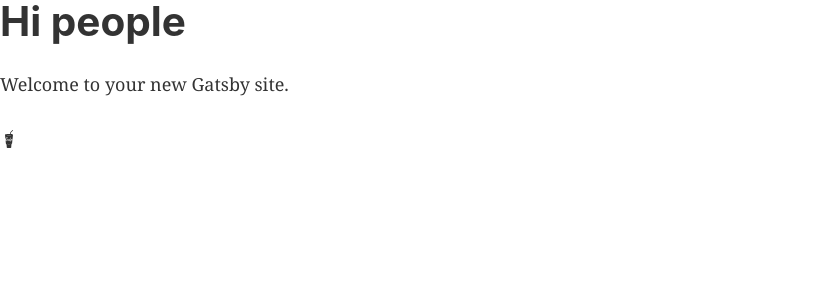
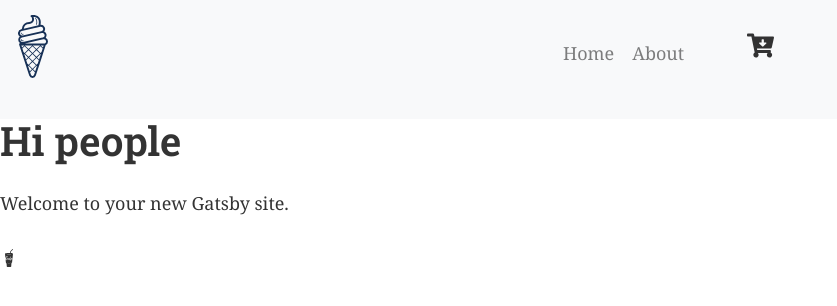
Before and after one commit to kaedenakashima/gatsby-icecream-shop, a Gatsby site: page / in a window 1280 px wide. Shown: the whole page, without its empty margins (0-837 px from the left). Built offline with nearby package versions, Linux system fonts and the light colour scheme; Gatsby itself is replaced by a stand-in of ours.

Commit message:
second commit

```diff
--- /dev/null
+++ b/src/components/Globals/Navbar.js
@@ -0,0 +1,66 @@
+import React, { Component } from 'react'
+import { Link } from 'gatsby'
+import logo from '../../images/logo.svg'
+import { FaCartArrowDown } from 'react-icons/fa'
+
+export default class Navbar extends Component {
+    state = {
+        navbarOpen: false,
+        css: 'collapse navbar-collapse',
+        links: [
+            {
+                id: 1,
+                path: '/',
+                text: 'home'
+            },
+            {
+                id: 2,
+                path: '/about',
+                text: 'about'
+            },
+        ]
+    }
+    navbarHandler = () => {
+        this.state.navbarOpen ? this.setState({ navbarOpen: false, css: "collapse navbar-collapse" })
+            : this.setState({
+                navbarOpen: true,
+                css: 'collapse navbar-collapse show'
+            })
+    }
+    render() {
+        return (
+            <nav className="navbar navbar-expand-sm bg-light navbar-light">
+                <Link to="/" className="navbar-brand">
+                    <img src={logo} alt="logo" style={{ width: "30px" }} />
+                    {/* https://www.iconfinder.com/icons/4053447/cone_cream_dessert_ice_sweet_icon CReative Commons (Attribution 3.0 Unported); https://www.iconfinder.com/weblays */}
+                </Link>
+                <button
+                    className="navbar-toggler"
+                    type="button"
+                    onClick={this.navbarHandler}
+                >
+                    <span className="navbar-toggler-icon" />
+                </button>
+                <div className={this.state.css}>
+                    <ul className="navbar-nav mx-auto">
+                        {
+                            this.state.links.map(link => {
+                                return (
+                                    <li key={link.id} className="nav-item">
+                                        <Link to={link.path}
+                                            className="nav-link text-capitalize">
+                                            {link.text}
+                                        </Link>
+                                    </li>
+                                );
+                            })
+                        }
+                        <li className="nav-item ml-sm-5">
+                            <FaCartArrowDown className="cart-icon" />
+                        </li>
+                    </ul>
+                </div>
+            </nav>
+        )
+    }
+}
--- a/src/components/layout.css
+++ b/src/components/layout.css
@@ -1,3 +1,34 @@
+@import url('https://fonts.googleapis.com/css2?family=Roboto+Slab:wght@100;200;300;400;600;900&display=swap');
+
+:root {
+  --mainBrown: #2de1ef1;
+  --mainYellow: #ff9e09;
+  --mainGrey: #ece8dc;
+  --mainWhite: #fff;
+  --mainDark: #222;
+}
+
+body {
+ background: var(--mainWhite);
+ color: var(--mainDark);
+ /* font-family: Verdana, Geneva, Tahoma, sans-serif !important; */
+}
+
+h1,h2,h3,h4,h5,h6 {
+  font-family: 'Roboto Slab', serif !important;
+}
+
+.text-yellow {
+  color: var(--mainYellow);
+}
+
+.cart-icon {
+  cursor: pointer;
+  font-size: 1.5rem;
+}
+
+
+
 html {
   font-family: sans-serif;
   -ms-text-size-adjust: 100%;
@@ -230,9 +261,7 @@
   padding-top: 0;
   margin-bottom: 1.45rem;
   color: inherit;
-  font-family: -apple-system, BlinkMacSystemFont, Segoe UI, Roboto, Oxygen,
-    Ubuntu, Cantarell, Fira Sans, Droid Sans, Helvetica Neue, sans-serif;
-  font-weight: bold;
+  font-weight: 600;
   text-rendering: optimizeLegibility;
   font-size: 2.25rem;
   line-height: 1.1;
--- a/src/components/layout.js
+++ b/src/components/layout.js
@@ -5,8 +5,11 @@
 import './bootstrap.min.css'
 import "./layout.css"
 
+import Navbar from './Globals/Navbar';
+
 const Layout = ({ children }) => (
   <>
+    <Navbar />
     {children}
   </>
 )
```
